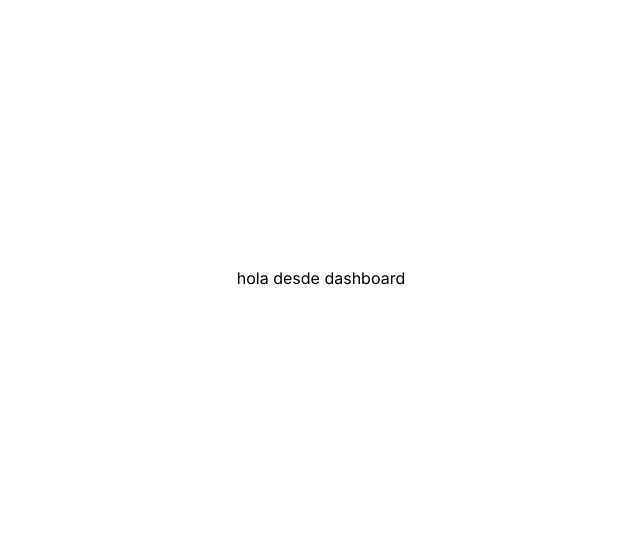
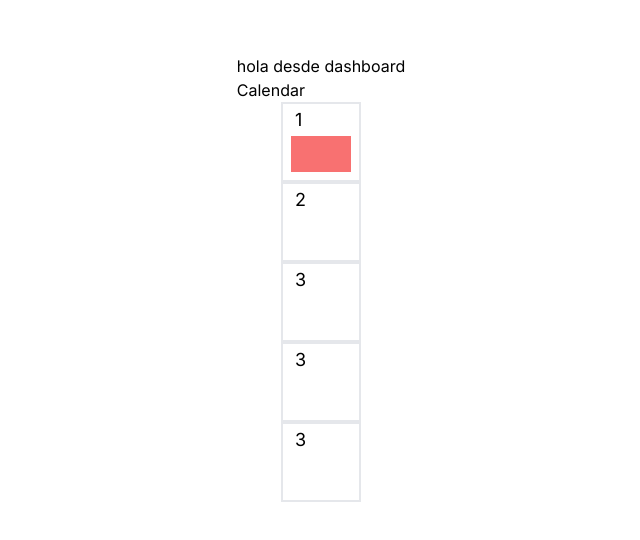
Before and after one commit to coffe-fit/next-twnd-graphql-coffee-fit, a Next.js app: page /pages/dashboard in a window 1280 px wide. Shown: the part 122-662 px from the top of the page, without its empty margins (319-959 px from the left). Built offline with nearby package versions, Linux system fonts and the light colour scheme.

Commit message:
feat: calendar componen

```diff
--- /dev/null
+++ b/src/app/components/atoms/Calendar/DayBox.tsx
@@ -0,0 +1,52 @@
+'use client'
+interface props {
+  numberDay: number,
+  arrayColors: string[]
+}
+
+export const DayBox = ({
+  numberDay,
+  arrayColors
+}:props) => {
+
+  return (
+    <div className="
+      cff-flex-row-center
+      flex-col
+      border-2
+      h-20 w-20
+      relative
+    ">
+      <span className="
+        absolute
+        left-3
+        top-0.5
+        text-lg
+      ">{numberDay}</span>
+      <span className="
+        flex
+        flex-row
+        absolute
+        bottom-2
+        w-4/5
+        h-9
+        ml-2
+        mr-2
+      ">
+        {arrayColors.map((item, index)=>(
+          <div
+            key={item}
+            className={`
+              ${arrayColors.length === 1 && 'w-full'}
+              w-1/${arrayColors.length}
+              ${item ==='red' ? 'bg-red-400':
+                item ==='blue' ? 'bg-blue-300':
+                'bg-slate-500'
+              }
+          `}></div>
+        ))}
+
+      </span>
+    </div>
+  );
+};
--- /dev/null
+++ b/src/app/components/atoms/Calendar/index.tsx
@@ -0,0 +1,17 @@
+import { DayBox } from "./DayBox";
+
+interface props {}
+
+export const Calendar = ({}:props) => {
+
+  return (
+    <>
+      <br />Calendar
+      <DayBox numberDay={1} arrayColors={['red']}></DayBox>
+      <DayBox numberDay={2} arrayColors={['red', 'blue']}></DayBox>
+      <DayBox numberDay={3} arrayColors={['red', 'blue', 'green']}></DayBox>
+      <DayBox numberDay={3} arrayColors={['red', 'blue', 'green', 'black']}></DayBox>
+      <DayBox numberDay={3} arrayColors={['red', 'blue', 'green', 'black', 'pink']}></DayBox>
+    </>
+  );
+};
--- a/src/app/pages/dashboard/page.tsx
+++ b/src/app/pages/dashboard/page.tsx
@@ -1,7 +1,10 @@
+import { Calendar } from "@/app/components/atoms/Calendar";
+
 export default function dashboard() {
   return (
     <div className="flex flex-col items-center justify-center h-screen">
       hola desde dashboard
+      <Calendar></Calendar>
     </div>
   );
 }
```
